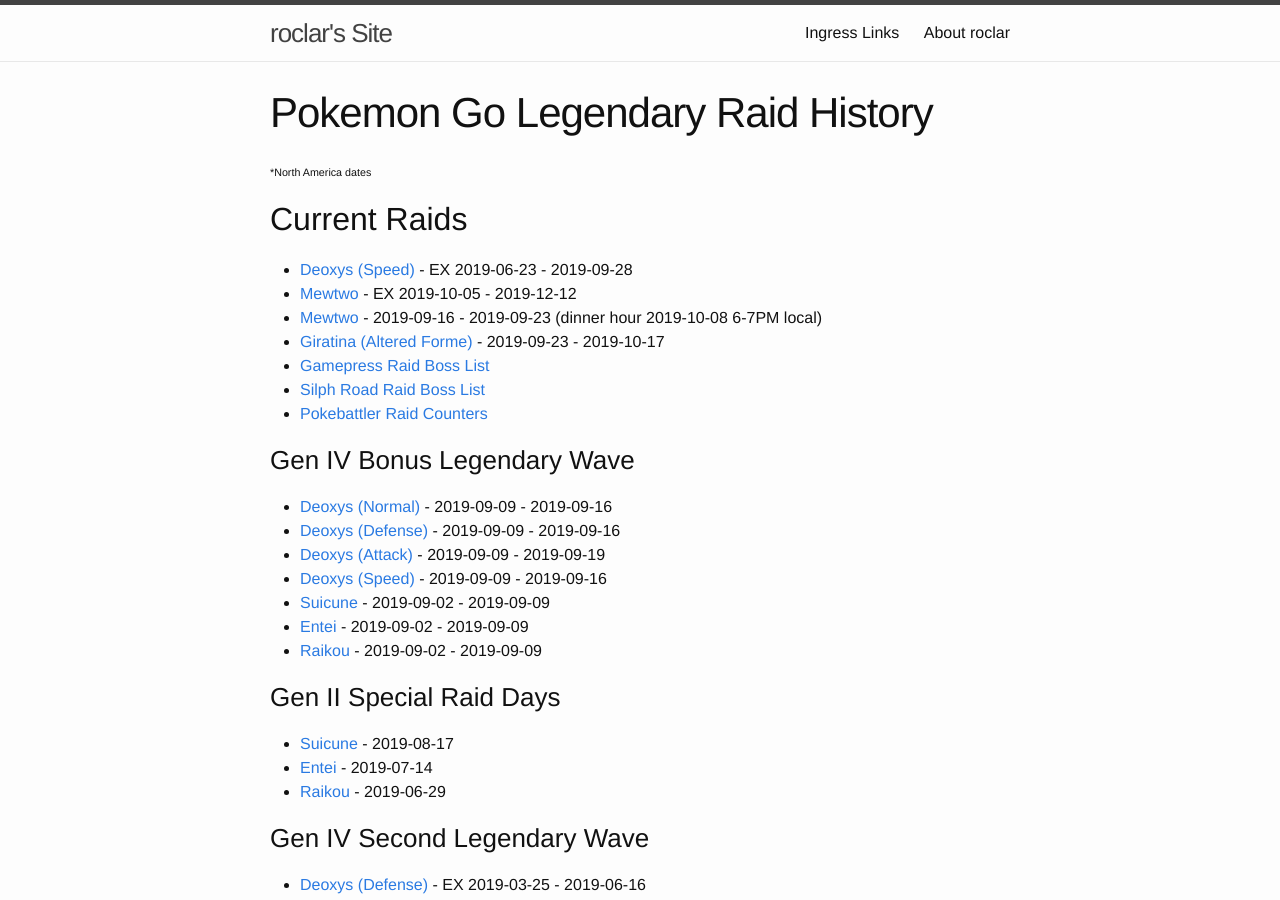
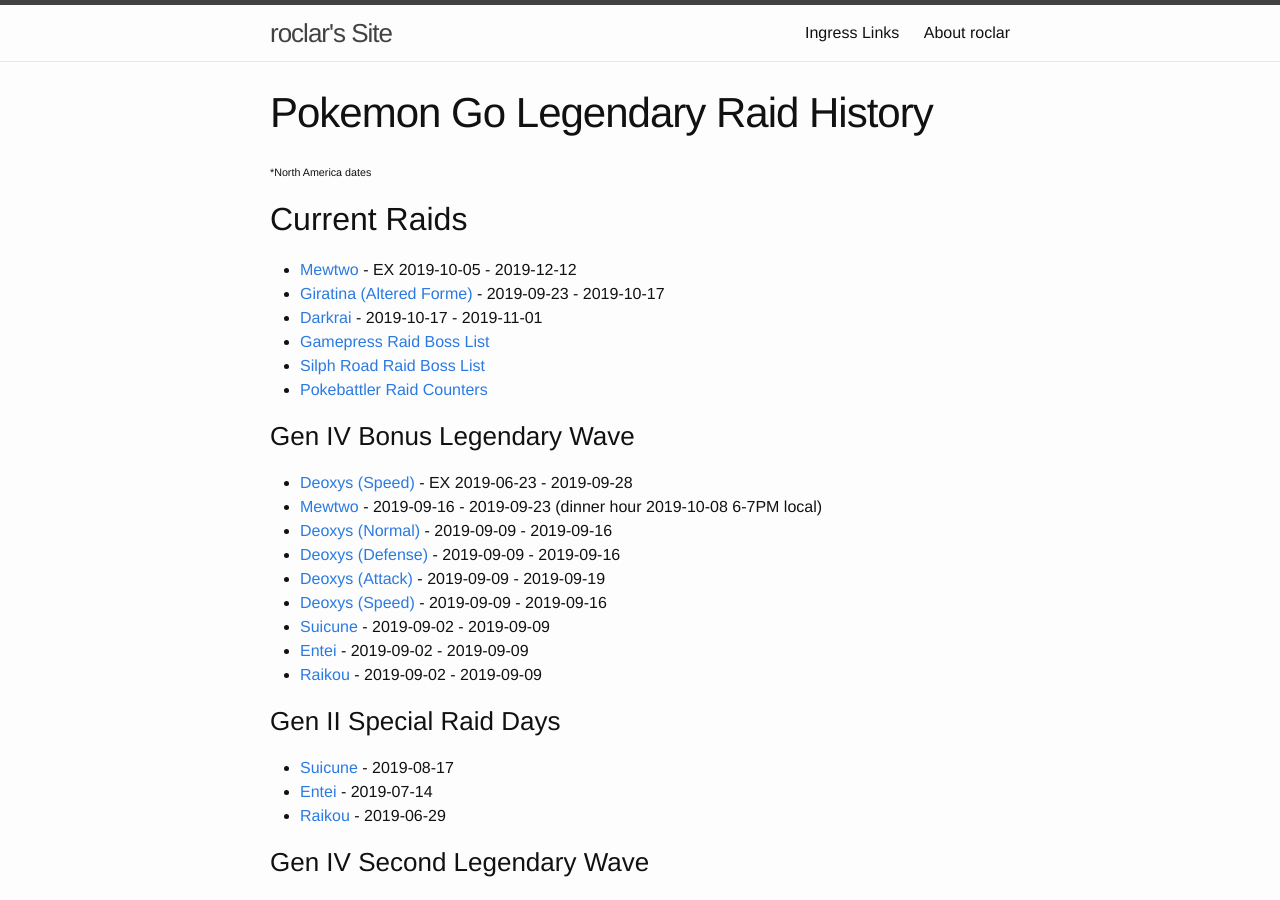
Before and after one commit to roclar/roclar.github.io, a Jekyll site: the page built from PoGoLegendaryHistory.md, in a window 1280 px wide and 900 px high. Built offline with Jekyll 4.4.1, drawn with Linux system fonts in a browser that asks for light colours; some of the changed text lies outside the part shown.

Commit message:
Added Darkrai

```diff
--- a/PoGoLegendaryHistory.md
+++ b/PoGoLegendaryHistory.md
@@ -6,15 +6,16 @@
 ###### *North America dates
 
 ## Current Raids
-- [Deoxys (Speed)](https://db.pokemongohub.net/pokemon/386?form=Speed) - EX 2019-06-23 - 2019-09-28
 - [Mewtwo](https://db.pokemongohub.net/pokemon/150) - EX 2019-10-05 - 2019-12-12
-- [Mewtwo](https://db.pokemongohub.net/pokemon/150) - 2019-09-16 - 2019-09-23 (dinner hour 2019-10-08 6-7PM local)
 - [Giratina (Altered Forme)](https://db.pokemongohub.net/pokemon/487?form=Altered) - 2019-09-23 - 2019-10-17
+- [Darkrai](https://db.pokemongohub.net/pokemon/491) - 2019-10-17 - 2019-11-01
 - [Gamepress Raid Boss List](https://pokemongo.gamepress.gg/raid-boss-list)
 - [Silph Road Raid Boss List](https://thesilphroad.com/raid-bosses)
 - [Pokebattler Raid Counters](https://www.pokebattler.com/raids)
 
 ### Gen IV Bonus Legendary Wave
+- [Deoxys (Speed)](https://db.pokemongohub.net/pokemon/386?form=Speed) - EX 2019-06-23 - 2019-09-28
+- [Mewtwo](https://db.pokemongohub.net/pokemon/150) - 2019-09-16 - 2019-09-23 (dinner hour 2019-10-08 6-7PM local)
 - [Deoxys (Normal)](https://db.pokemongohub.net/pokemon/386) - 2019-09-09 - 2019-09-16
 - [Deoxys (Defense)](https://db.pokemongohub.net/pokemon/386?form=Defense) - 2019-09-09 - 2019-09-16
 - [Deoxys (Attack)](https://db.pokemongohub.net/pokemon/386?form=Attack) - 2019-09-09 - 2019-09-19
@@ -97,6 +98,7 @@
 - [Lugia](https://db.pokemongohub.net/pokemon/249) - 2017-07-22 - 2017-08-31
 
 ### Sources
+- [Prepare for a ghastly good time during Pokémon GO Halloween 2019!](https://pokemongolive.com/post/halloween2019)
 - [Mewtwo with Shadow Ball joins EX Raids!](https://pokemongolive.com/post/exraids-mewtwo-2019)
 - [Altered Forme Giratina—raids, Raid Hour, and Shiny release!](https://pokemongolive.com/post/shinyalteredformegiratina2019)
 - [Not just wishful thinking—the Ultra Bonus has been unlocked, and Jirachi has awoken!](https://pokemongolive.com/en/post/globalchallenge-ultrabonus-jirachi/)
```
Also changed, not shown: PoGoLegendaryCP.md (+5 -4 lines).
